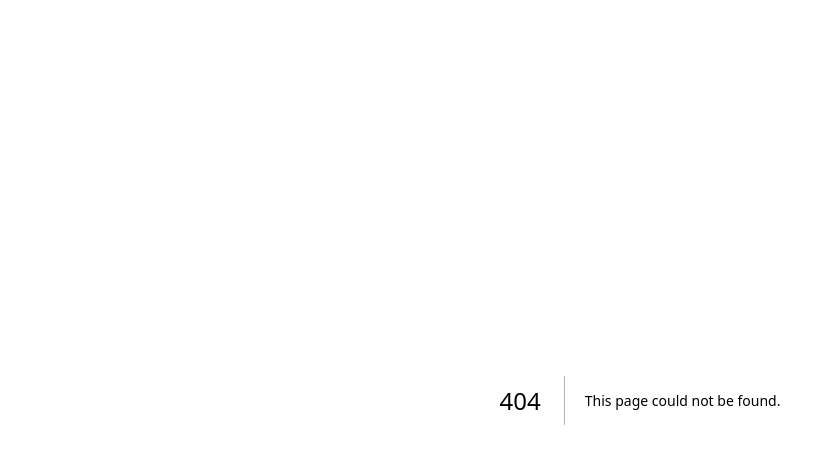
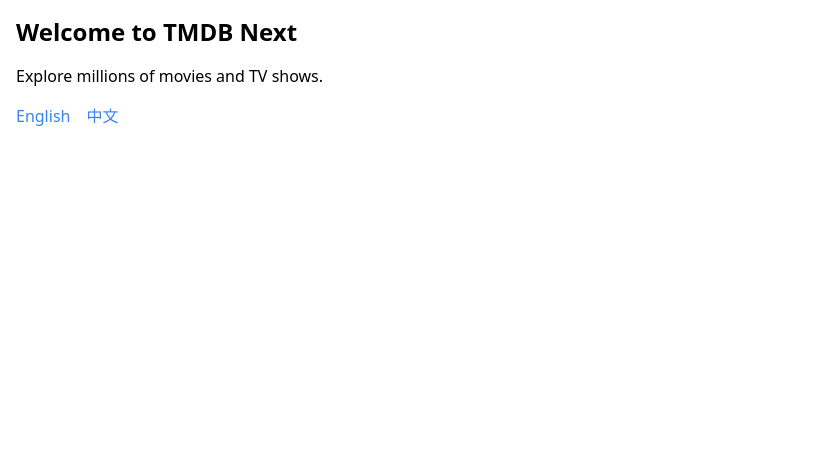
Before and after one commit to nomis-dev/tmdb-next, a Next.js app in the folder apps/movie-app/: page /en in a window 1280 px wide. Before the commit this address had no page. Shown: the top 464 px of the page, without its empty margins (0-827 px from the left). Built offline with nearby package versions, Linux system fonts and the light colour scheme.

Commit message:
add next-intl

```diff
--- /dev/null
+++ b/apps/movie-app/messages/en.json
@@ -0,0 +1,6 @@
+{
+  "HomePage": {
+    "title": "Welcome to TMDB Next",
+    "description": "Explore millions of movies and TV shows."
+  }
+}
--- /dev/null
+++ b/apps/movie-app/messages/zh.json
@@ -0,0 +1,6 @@
+{
+  "HomePage": {
+    "title": "欢迎来到 TMDB Next",
+    "description": "探索数百万部电影和电视剧。"
+  }
+}
--- a/apps/movie-app/next.config.js
+++ b/apps/movie-app/next.config.js
@@ -12,9 +12,14 @@
   nx: {},
 };
 
+const createNextIntlPlugin = require('next-intl/plugin');
+
+const withNextIntl = createNextIntlPlugin('./src/i18n/request.ts');
+
 const plugins = [
   // Add more Next.js plugins to this list if needed.
   withNx,
+  withNextIntl,
 ];
 
 module.exports = composePlugins(...plugins)(nextConfig);
--- a/apps/movie-app/package.json
+++ b/apps/movie-app/package.json
@@ -4,6 +4,7 @@
   "private": true,
   "dependencies": {
     "next": "~16.0.1",
+    "next-intl": "^4.8.2",
     "react": "^19.0.0",
     "react-dom": "^19.0.0"
   }
--- /dev/null
+++ b/apps/movie-app/src/app/[locale]/layout.tsx
@@ -0,0 +1,39 @@
+import {NextIntlClientProvider} from 'next-intl';
+import {getMessages} from 'next-intl/server';
+import {notFound} from 'next/navigation';
+import {routing} from '../../i18n/routing';
+import '../global.css';
+
+export const metadata = {
+  title: 'Movie App',
+  description: '',
+};
+
+export default async function RootLayout({
+  children,
+  params
+}: {
+  children: React.ReactNode;
+  params: Promise<{locale: string}>;
+}) {
+  const {locale} = await params;
+
+  // Ensure that the incoming `locale` is valid
+  if (!routing.locales.includes(locale as any)) {
+    notFound();
+  }
+
+  // Providing all messages to the client
+  // side is the easiest way to get started
+  const messages = await getMessages();
+
+  return (
+    <html lang={locale}>
+      <body>
+        <NextIntlClientProvider messages={messages}>
+          {children}
+        </NextIntlClientProvider>
+      </body>
+    </html>
+  );
+}
--- /dev/null
+++ b/apps/movie-app/src/app/[locale]/page.tsx
@@ -0,0 +1,16 @@
+import {useTranslations} from 'next-intl';
+import {Link} from '../../i18n/routing';
+
+export default function Index() {
+  const t = useTranslations('HomePage');
+  return (
+    <div className="p-4">
+      <h1 className="text-2xl font-bold mb-4">{t('title')}</h1>
+      <p className="mb-4">{t('description')}</p>
+      <div className="flex gap-4">
+        <Link href="/" locale="en" className="text-blue-500 hover:underline">English</Link>
+        <Link href="/" locale="zh" className="text-blue-500 hover:underline">中文</Link>
+      </div>
+    </div>
+  );
+}
--- a/apps/movie-app/src/app/layout.tsx
+++ /dev/null
@@ -1,18 +0,0 @@
-import './global.css';
-
-export const metadata = {
-  title: 'Movie App',
-  description: '',
-};
-
-export default function RootLayout({
-  children,
-}: {
-  children: React.ReactNode;
-}) {
-  return (
-    <html lang="en">
-      <body>{children}</body>
-    </html>
-  );
-}
--- a/apps/movie-app/src/app/page.tsx
+++ /dev/null
@@ -1,11 +0,0 @@
-export default function Index() {
-  /*
-   * Replace the elements below with your own.
-   *
-   * Note: The corresponding styles are in the ./index.tailwind file.
-   */
-  return (
-    <div>
-    </div>
-  );
-}
--- /dev/null
+++ b/apps/movie-app/src/i18n/request.ts
@@ -0,0 +1,17 @@
+import {getRequestConfig} from 'next-intl/server';
+import {routing} from './routing';
+
+export default getRequestConfig(async ({requestLocale}) => {
+  // This typically corresponds to the `[locale]` segment
+  let locale = await requestLocale;
+
+  // Ensure that a valid locale is used
+  if (!locale || !routing.locales.includes(locale as any)) {
+    locale = routing.defaultLocale;
+  }
+
+  return {
+    locale,
+    messages: (await import(`../../messages/${locale}.json`)).default
+  };
+});
--- /dev/null
+++ b/apps/movie-app/src/i18n/routing.ts
@@ -0,0 +1,15 @@
+import {defineRouting} from 'next-intl/routing';
+import {createNavigation} from 'next-intl/navigation';
+
+export const routing = defineRouting({
+  // A list of all locales that are supported
+  locales: ['en', 'zh'],
+
+  // Used when no locale matches
+  defaultLocale: 'en'
+});
+
+// Lightweight wrappers around Next.js' navigation APIs
+// that will consider the routing configuration
+export const {Link, redirect, usePathname, useRouter, getPathname} =
+  createNavigation(routing);
--- /dev/null
+++ b/apps/movie-app/src/middleware.ts
@@ -0,0 +1,11 @@
+import createMiddleware from 'next-intl/middleware';
+import {routing} from './i18n/routing';
+
+export default createMiddleware(routing);
+
+export const config = {
+  // Match all pathnames except for
+  // - … if they start with `/api`, `/_next` or `/_vercel`
+  // - … the ones containing a dot (e.g. `favicon.ico`)
+  matcher: ['/((?!api|_next|_vercel|.*\\..*).*)']
+};
--- a/tsconfig.json
+++ b/tsconfig.json
@@ -10,9 +10,6 @@
       "path": "./apps/movie-app"
     },
     {
-      "path": "./libs/lib"
-    },
-    {
       "path": "./libs/ui"
     },
     {
```
Also changed, not shown: 2 other files (tests, documents, lock files or other folders).
